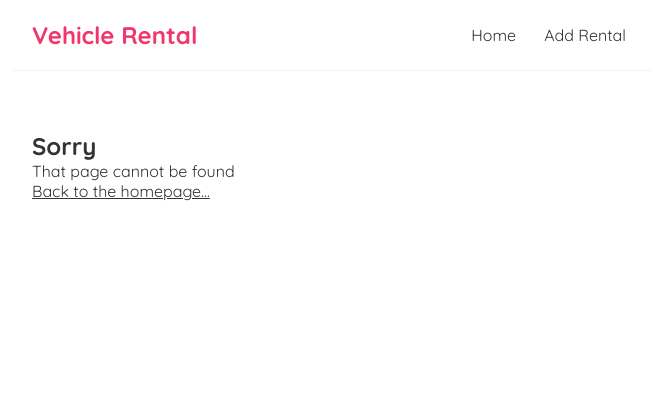
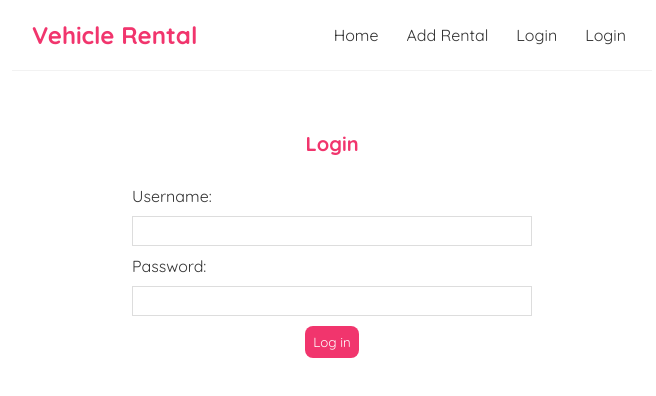
Before and after one commit to taraalleah/CM3, a React (Vite) app in the folder cm3-starter/frontend/: page /login in a window 1280 px wide. Shown: the top 396 px of the page, without its empty margins (308-964 px from the left). Built offline with nearby package versions, Linux system fonts and the light colour scheme.

Commit message:
feat: login & sign up

```diff
--- a/cm3-starter/frontend/src/App.jsx
+++ b/cm3-starter/frontend/src/App.jsx
@@ -5,6 +5,10 @@ import Home from "./pages/HomePage";
 import AddVehicleRentalPage from "./pages/AddVehicleRentalPage";
 import Navbar from "./components/Navbar";
 import NotFoundPage from "./pages/NotFoundPage";
+import EditVehicleRentalPage from "./pages/EditVehicleRentalPage";
+import VehicleRentalPage from "./pages/VehicleRentalPage";
+import Login from "./pages/Login";
+import Signup from "./pages/Signup";
 
 const App = () => {
   return (
@@ -15,6 +19,10 @@ const App = () => {
           <Routes>
             <Route path="/" element={<Home />} />
             <Route path="/add-rental" element={<AddVehicleRentalPage />} />
+            <Route path="/vehicles/:id" element={<VehicleRentalPage />} />
+            <Route path="/edit/:id" element={<EditVehicleRentalPage />} />
+            <Route path="/login" element={<Login />} />
+            <Route path="/signup" element={<Signup />} />
             <Route path="*" element={<NotFoundPage />} />
           </Routes>
         </div>
--- a/cm3-starter/frontend/src/components/Navbar.jsx
+++ b/cm3-starter/frontend/src/components/Navbar.jsx
@@ -5,6 +5,8 @@ const Navbar = () => {
       <div className="links">
         <a href="/">Home</a>
         <a href="/add-rental">Add Rental</a>
+        <a href="/login">Login</a>
+        <a href="/signup">Login</a>
       </div>
     </nav>
   );
--- /dev/null
+++ b/cm3-starter/frontend/src/pages/Login.jsx
@@ -0,0 +1,35 @@
+import {useState} from "react";
+import { useNavigate } from "react-router-dom";
+
+const Login = ({ setIsAuthenticated }) => {
+  const navigate = useNavigate();
+  const [username, setUsername] = useState("");
+  const [password, setPassword] = useState("");
+  const [error, setError] = useState(null);
+
+
+  const handleFormSubmit = async (e) => {
+     e.preventDefault();
+    await login({ email: username.value, password: password.value });
+    if (!error) {
+      console.log("success");
+      setIsAuthenticated(true);
+      navigate("/");
+    }
+  };
+
+  return (
+    <div className="create">
+      <h2>Login</h2>
+      <form onSubmit={handleFormSubmit}>
+        <label>Username:</label>
+        <input {...username} />
+        <label>Password:</label>
+        <input {...password} />
+        <button>Log in</button>
+      </form>
+    </div>
+  );
+};
+
+export default Login;
```
